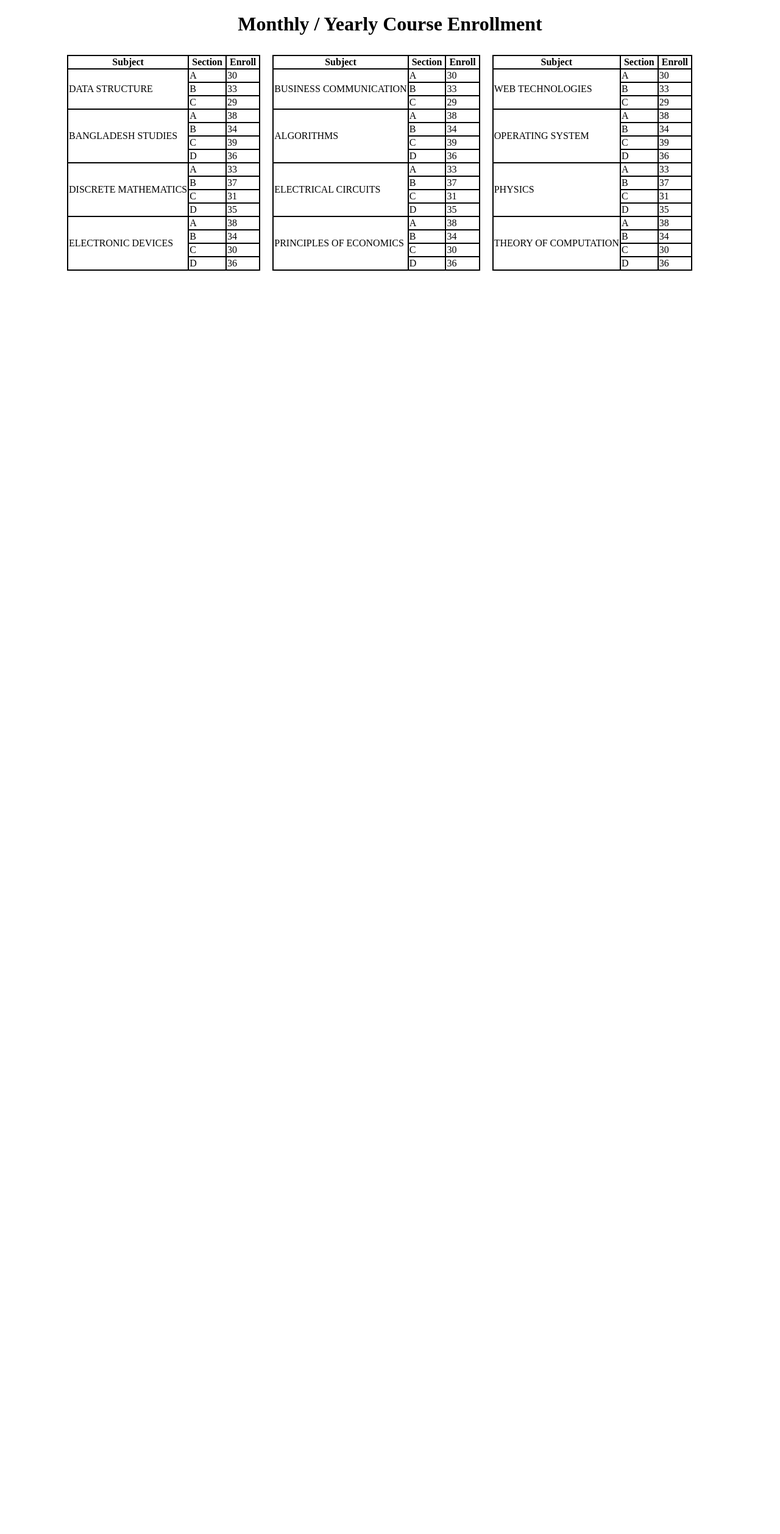
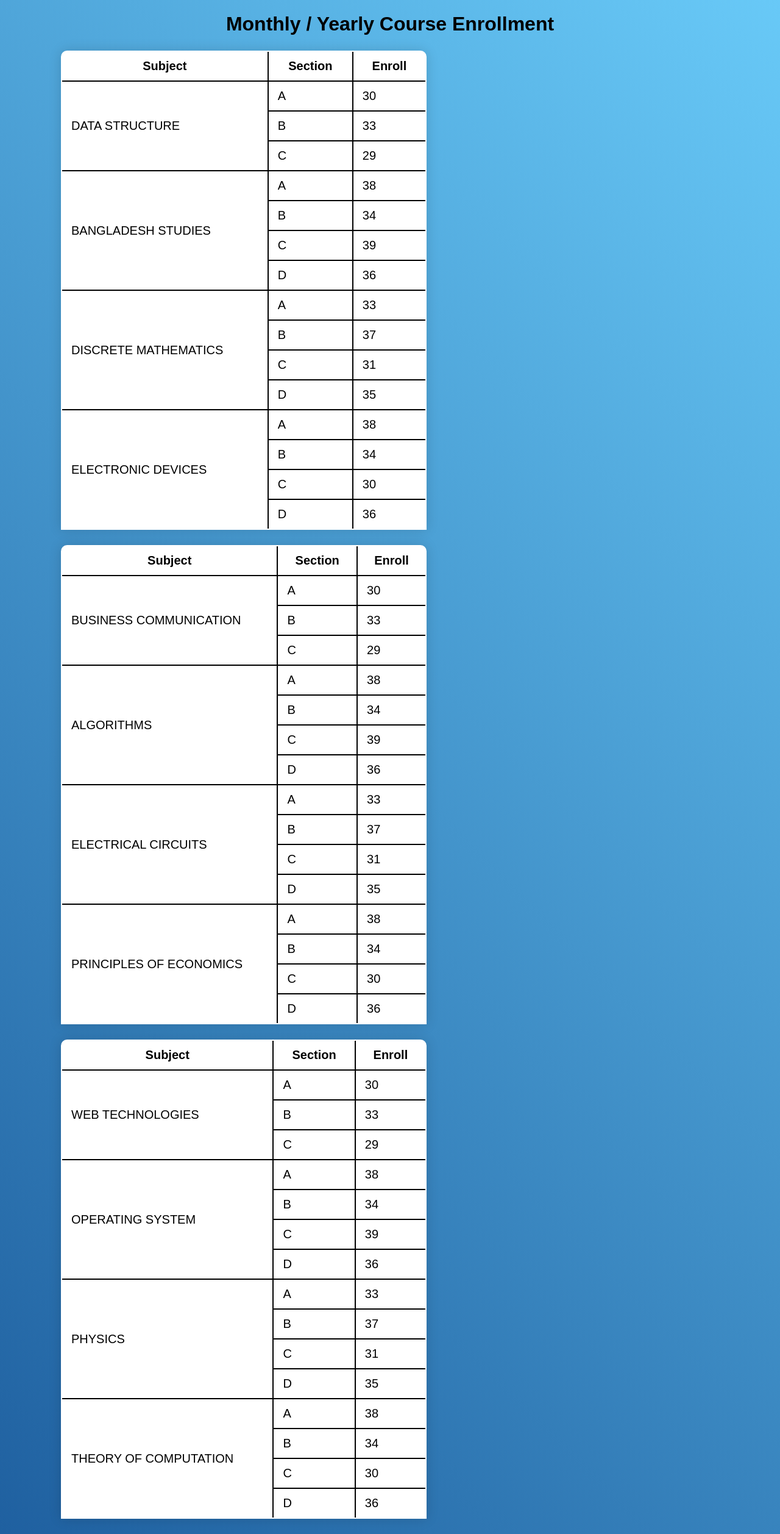
Before and after one commit to mdhasanibrahim/University-Management-system-Webtech-Project, a PHP site: page /course_enrollment.php in a window 1280 px wide. Shown: the whole page at 61% size. Before the commit the page ends 444 px from the top, so only its background shows below. Run offline with PHP 8.4, Linux system fonts and the light colour scheme.

Commit message:
Arfatur Noor committed

```diff
--- a/Admin/course_enrollment.php
+++ b/Admin/course_enrollment.php
@@ -5,9 +5,7 @@
 				Report
 			</title>
 			<style>
-			body{
-				margin:10px;
-			}
+
 			.cell{
 				position: relative;
 				left:0;
@@ -17,13 +15,48 @@
 			}
 			table,th,td {
 				border: 2px solid black;
+				border-radius: 6px;
 				border-collapse: collapse;
 			}
-			.content-table{
-				float:left;
+			body{
+
+				background-image:linear-gradient(45deg,#1F60A0,#68C9F7);
+				font-family:"Poppins", "Arial", "Helvetica Neue", sans-serif;
 				margin:10px;
 			}
 
+			.content-table{
+				background-color: white;
+					position: relative;
+					left:0;
+					right:0;
+					margin: auto;
+					border-collapse: collapse;
+					margin:25px 0;
+					font-size:20px;
+					min-width:600px;
+					border-radius:10px 10px 0 0;
+					overflow: hidden;
+					box-shadow:0 0 20px rgba(0,0,0,0.15);
+				}
+				.content-table thead tr{
+
+					background-color:#009879;
+					border-radius: 10px;
+					color: white;
+					text-align:left;
+				}
+				.content-table th,
+				.content-table td{
+					padding: 12px 15px;
+				}
+				.content-table tbody tr{
+					border-bottom: 1px solid #dddddd;
+				}
+
+				.content-table tbody tr:last-of-type{
+					border-bottom: 2px solid #009878;
+				}
 			</style>
 
 		</head>
```
Also changed, not shown: Admin/data/student_data.xml (+2 -18 lines).
